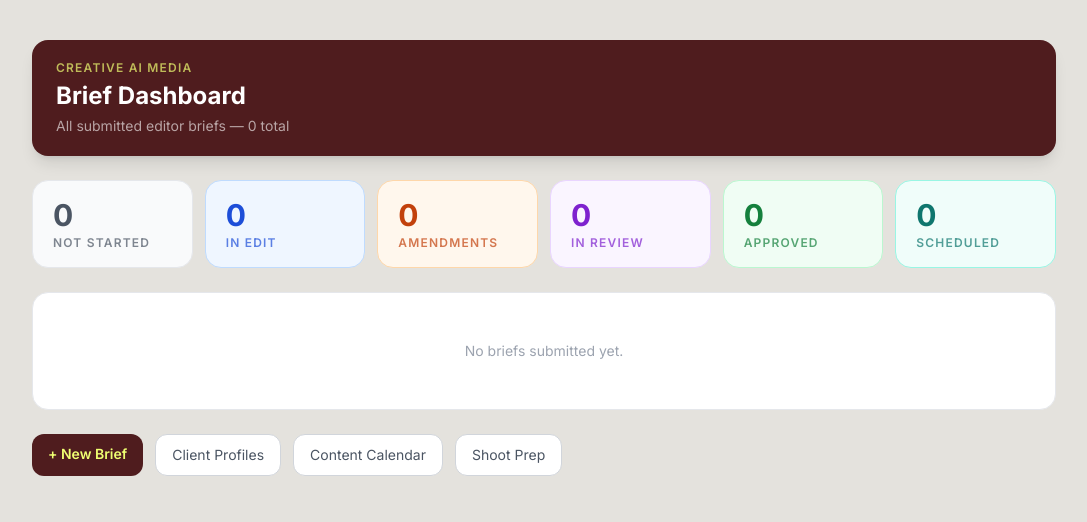
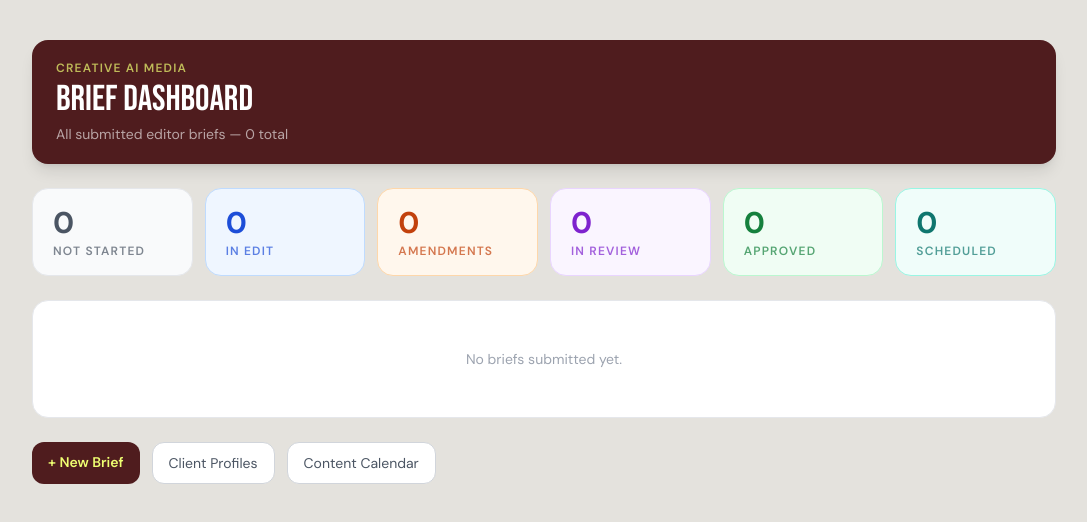
Before and after one commit to Veleski1990/Briefs, a Next.js app: page /dashboard in a window 1280 px wide. Shown: the top 522 px of the page, without its empty margins (96-1183 px from the left). Built offline with nearby package versions, Linux system fonts and the light colour scheme.

Commit message:
fonts, facebook platform, remove shoot prep nav

```diff
--- a/app/admin/clickup/page.tsx
+++ b/app/admin/clickup/page.tsx
@@ -46,7 +46,7 @@ export default function ClickUpAdminPage() {
 
         <div className="rounded-2xl bg-[#4f1c1e] px-6 py-5">
           <p className="mb-1 text-xs font-semibold uppercase tracking-widest text-[#efff72]/70">Admin</p>
-          <h1 className="text-2xl font-bold text-white">ClickUp Field Sync</h1>
+          <h1 className="font-heading text-4xl text-white">ClickUp Field Sync</h1>
           <p className="mt-1 text-sm text-white/60">Find missing option IDs and update constants.ts</p>
         </div>
 
--- a/app/calendar/[clientSlug]/page.tsx
+++ b/app/calendar/[clientSlug]/page.tsx
@@ -162,7 +162,7 @@ export default function ClientCalendarPage({ params }: { params: Promise<{ clien
         <div>
           <div className="flex items-start justify-between">
             <div>
-              <h1 className="text-4xl font-black tracking-tight leading-none">
+              <h1 className="font-heading text-5xl tracking-tight leading-none">
                 <span className="text-gray-900">{firstName} </span>
                 <span className="text-[#4f1c1e]">{rest.join(' ')}</span>
               </h1>
--- a/app/calendar/manage/page.tsx
+++ b/app/calendar/manage/page.tsx
@@ -146,7 +146,7 @@ export default function CalendarManagePage() {
           <div className="flex items-start justify-between">
             <div>
               <p className="mb-1 text-xs font-semibold uppercase tracking-widest text-[#efff72]/70">Creative AI Media</p>
-              <h1 className="text-2xl font-bold text-white">Content Calendar</h1>
+              <h1 className="font-heading text-4xl text-white">Content Calendar</h1>
               <p className="mt-1 text-sm text-white/60">Manage posts and send to clients for approval.</p>
             </div>
             <div className="flex gap-2 pt-1">
--- a/app/clients/page.tsx
+++ b/app/clients/page.tsx
@@ -99,7 +99,7 @@ export default function ClientsPage() {
           <p className="mb-1 text-xs font-semibold uppercase tracking-widest text-brand-accent">
             Creative AI Media
           </p>
-          <h1 className="text-2xl font-bold text-brand-offwhite">Client Style Guides</h1>
+          <h1 className="font-heading text-4xl text-brand-offwhite">Client Style Guides</h1>
           <p className="mt-1 text-sm text-brand-offwhite opacity-80">
             Set the persistent style preferences for each client. These load automatically when filling a brief.
           </p>
--- a/app/dashboard/page.tsx
+++ b/app/dashboard/page.tsx
@@ -93,7 +93,7 @@ export default async function DashboardPage() {
           <p className="mb-1 text-xs font-semibold uppercase tracking-widest text-[#efff72]/70">
             Creative AI Media
           </p>
-          <h1 className="text-2xl font-bold text-white">Brief Dashboard</h1>
+          <h1 className="font-heading text-4xl text-white">Brief Dashboard</h1>
           <p className="mt-1 text-sm text-white/60">
             All submitted editor briefs — {briefs.length} total
           </p>
@@ -217,12 +217,6 @@ export default async function DashboardPage() {
           >
             Content Calendar
           </Link>
-          <Link
-            href="/shoot-prep"
-            className="rounded-xl border border-gray-300 bg-white px-4 py-2.5 text-sm text-gray-600 hover:border-gray-400 transition-colors"
-          >
-            Shoot Prep
-          </Link>
         </div>
 
       </div>
--- a/app/layout.tsx
+++ b/app/layout.tsx
@@ -1,18 +1,27 @@
 import type { Metadata } from 'next'
-import { Inter } from 'next/font/google'
+import { Bebas_Neue, DM_Sans } from 'next/font/google'
 import './globals.css'
 
-const inter = Inter({ subsets: ['latin'] })
+const bebasNeue = Bebas_Neue({
+  weight: '400',
+  subsets: ['latin'],
+  variable: '--font-heading',
+})
+
+const dmSans = DM_Sans({
+  subsets: ['latin'],
+  variable: '--font-body',
+})
 
 export const metadata: Metadata = {
-  title: 'Editor Brief | S&V Creative Solutions',
-  description: 'Submit editor briefs for the Organic Content Pipeline',
+  title: 'Creative AI Media',
+  description: 'Editor briefs and content management for Creative AI Media',
 }
 
 export default function RootLayout({ children }: { children: React.ReactNode }) {
   return (
     <html lang="en">
-      <body className={inter.className}>{children}</body>
+      <body className={`${dmSans.variable} ${bebasNeue.variable} ${dmSans.className}`}>{children}</body>
     </html>
   )
 }
--- a/app/page.tsx
+++ b/app/page.tsx
@@ -229,7 +229,7 @@ export default function BriefPage() {
               <p className="mb-1 text-xs font-semibold uppercase tracking-widest text-brand-accent">
                 Creative AI Media
               </p>
-              <h1 className="text-2xl font-bold text-brand-offwhite">Editor Brief</h1>
+              <h1 className="font-heading text-4xl text-brand-offwhite">Editor Brief</h1>
               <p className="mt-1 text-sm text-brand-offwhite opacity-80">
                 Fill in the details below and submit — a task will be created in ClickUp automatically.
               </p>
--- a/lib/constants.ts
+++ b/lib/constants.ts
@@ -15,7 +15,7 @@ export const CLIENTS = [
   'SITE LOCK SECURITY',
 ] as const
 
-export const PLATFORMS = ['INSTAGRAM', 'TIKTOK', 'LINKEDLN', 'YOUTUBE'] as const
+export const PLATFORMS = ['INSTAGRAM', 'TIKTOK', 'FACEBOOK', 'LINKEDLN', 'YOUTUBE'] as const
 
 export const VIDEO_FORMATS = [
   'REEL',
--- a/tailwind.config.ts
+++ b/tailwind.config.ts
@@ -26,7 +26,8 @@ const config: Config = {
         },
       },
       fontFamily: {
-        sans: ['Inter', 'system-ui', 'sans-serif'],
+        sans: ['var(--font-body)', 'DM Sans', 'system-ui', 'sans-serif'],
+        heading: ['var(--font-heading)', 'Bebas Neue', 'sans-serif'],
       },
     },
   },
```
